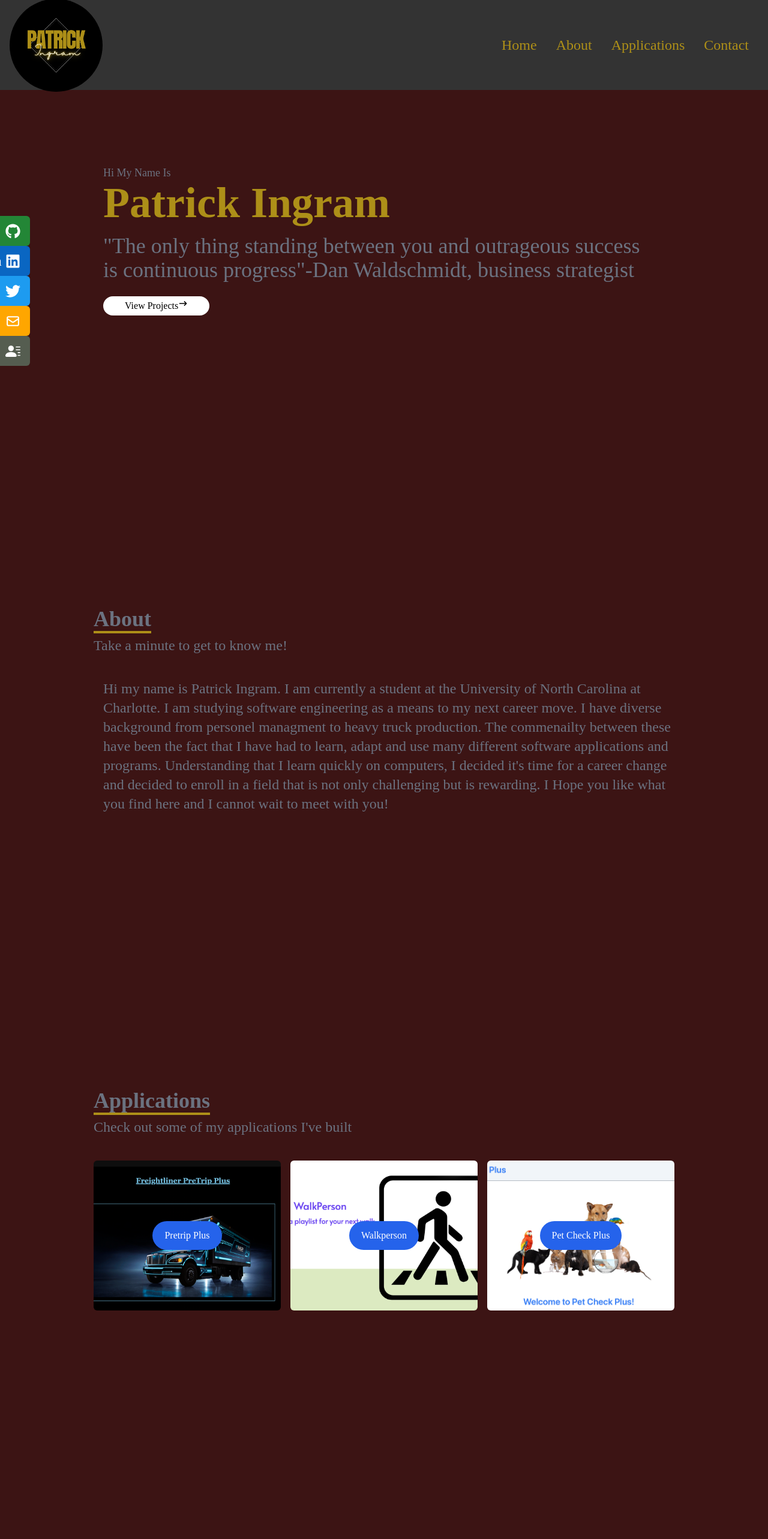
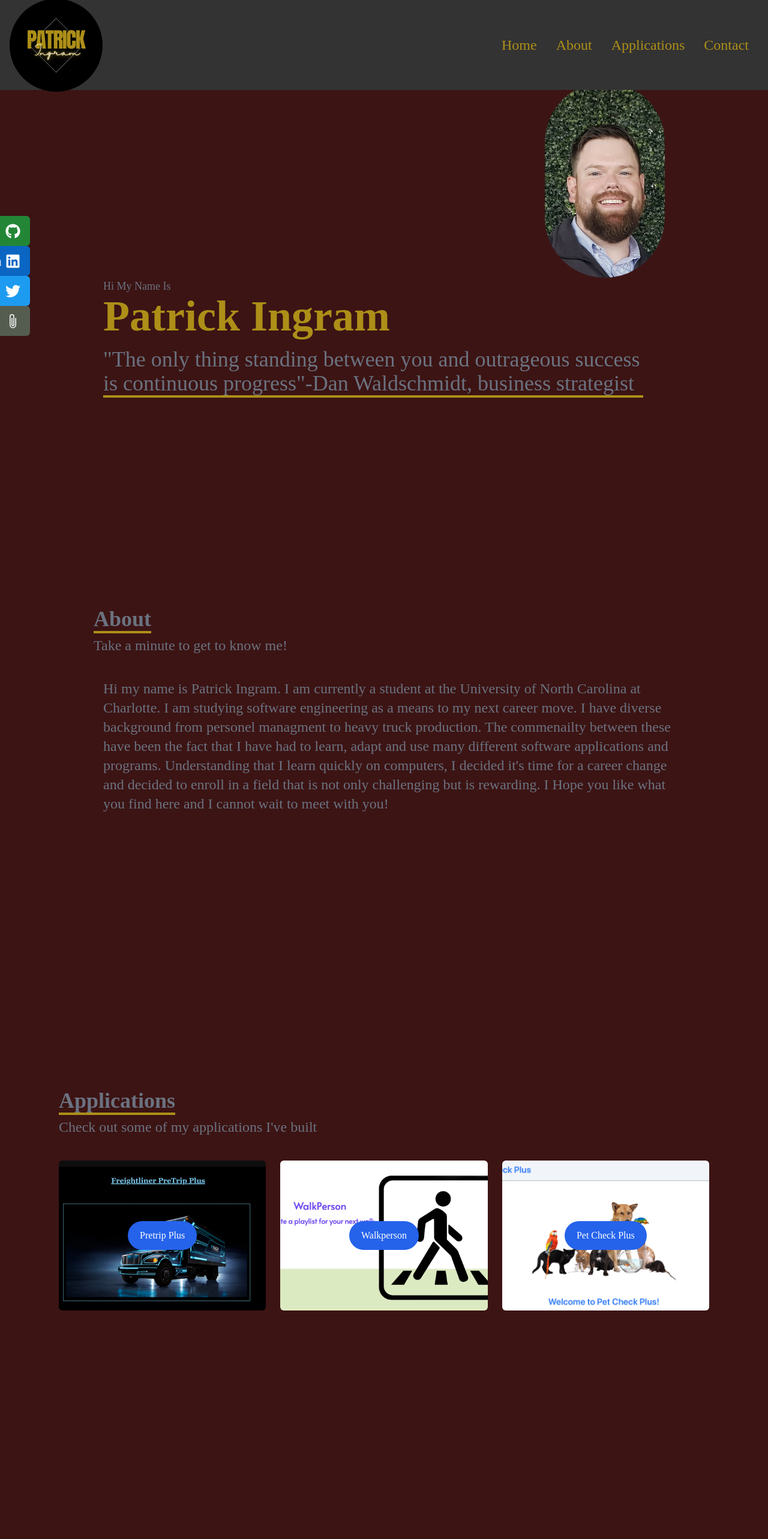
Before and after one commit to JeepingCoder/portfolio.react, a React (Create React App) app in the folder portfolio.react/: page / in a window 1280 px wide. Shown: the top 2566 px of the page at 60% size. Built offline with nearby package versions, Linux system fonts and the light colour scheme.

Commit message:
fixed social media icons

```diff
--- a/portfolio.react/src/components/about.jsx
+++ b/portfolio.react/src/components/about.jsx
@@ -1,40 +1,35 @@
 import React from "react";
-// import { head } from "./assets/head.png";
-
-
 
 const About = () => {
   return (
     <div name="about" className="w-full h-screen bg-[#3c1414] text-gray-500">
       <div className="flex flex-col justify-center items-center w-full h-full">
         <div>
-          <div>
-          {/* <img
-          className="rounded-full"
-          src={head}
-          alt="head"
-          style={{ width: "155px" }}
-        /> */}
-          </div>
-          <div className="sm-text-right pb-8 pl-4">
+          <div className="end-0 sm-text-right pb-8 pl-4">
             <p className="text-4xl font-bold inline border-b-4 border-[#ad8f18]">
               About
             </p>
             <h1 className="text-2xl py-2 ">Take a minute to get to know me!</h1>
           </div>
-          <div>
-            <div>
-              {/* <img src={head} alt="Patrick's Picture" /> */}
+
+          <div></div>
+          <div className="max-w-[1000px] w-full px-4 grid gird-cols-2 gap-8">
+            <div className="sm-text-right pb-8 pl-4">
+              <p className="text-2xl ">
+                Hi my name is Patrick Ingram. I am currently a student at the
+                University of North Carolina at Charlotte. I am studying
+                software engineering as a means to my next career move. I have
+                diverse background from personel managment to heavy truck
+                production. The commenailty between these have been the fact
+                that I have had to learn, adapt and use many different software
+                applications and programs. Understanding that I learn quickly on
+                computers, I decided it's time for a career change and decided
+                to enroll in a field that is not only challenging but is
+                rewarding. I Hope you like what you find here and I cannot wait
+                to meet with you!{" "}
+              </p>
             </div>
-
           </div>
-          <div>
-        </div>
-        <div className="max-w-[1000px] w-full px-4 grid gird-cols-2 gap-8">
-        <div className="sm-text-right pb-8 pl-4">
-            <p className="text-2xl ">Hi my name is Patrick Ingram. I am currently a student at the University of North Carolina at Charlotte. I am studying software engineering as a means to my next career move. I have diverse background from personel managment to heavy truck production. The commenailty between these have been the fact that I have had to learn, adapt and use many different software applications and programs. Understanding that I learn quickly on computers, I decided it's time for a career change and decided to enroll in a field that is not only challenging but is rewarding. I Hope you like what you find here and I cannot wait to meet with you! </p>
-        </div>
-        </div>
         </div>
       </div>
     </div>
--- a/portfolio.react/src/components/applications.jsx
+++ b/portfolio.react/src/components/applications.jsx
@@ -9,7 +9,7 @@ const Applications = () => {
       name="applications"
       className="w-full md:h-screen bg-[#3c1414] text-gray-500"
     >
-      <div className="max-w-[1000px] mx-auto p-4 flex flex-col justify-center w-full h-full">
+      <div className="max-w-[1100px] mx-auto p-2 flex flex-col justify-center w-full h-full">
         <div>
           <div className="pb-8">
             <p className="text-4xl font-bold inline border-b-4 border-[#ad8f18]">
@@ -20,7 +20,7 @@ const Applications = () => {
             </p>
           </div>
           {/* card */}
-          <div className="grid sm:grid-cols-2 md:grid-cols-3 gap-4">
+          <div className="grid sm:grid-cols-2 md:grid-cols-3 gap-6">
             {/* Grid */}
             <div
               style={{ backgroundImage: `url(${PreTrip})` }}
--- a/portfolio.react/src/components/contact.jsx
+++ b/portfolio.react/src/components/contact.jsx
@@ -3,7 +3,7 @@ import React from "react";
 const contact = () => {
     return (
         <div name="contact"className="w-full h-screen bg-[#3c1414] text-gray-500">
-            <div className="flex flex-col justify-center items-center w-full h-full">
+            <div className="w-full h-full max-w-[1000px] mx-auto px-8 flex flex-col justify-center">
                 <div>
                 <div className="sm-text-right pb-8 pl-4">
             <p className="text-4xl font-bold inline border-b-4 border-[#ad8f18]">
--- a/portfolio.react/src/components/home.jsx
+++ b/portfolio.react/src/components/home.jsx
@@ -1,23 +1,33 @@
 import React from "react";
-import {HiArrowNarrowRight} from 'react-icons/hi';
-// import { Link } from "react-scroll";
+import { HiArrowNarrowRight } from "react-icons/hi";
+import face from "../assets/Face.png";
 
-const Home =() =>{
-    return(
-        <div name= 'landingpage' className="w-full h-screen bg-[#3c1414]">
-            {/* container */}
-            <div className="max-w-[1000px] mx-auto px-8 flex flex-col justify-center h-full">
-                <p className="text-lg text-gray-500">Hi My Name Is</p>
-                <h1 className="text-3xl sm:text-7xl font-bold text-[#ad8f18]">Patrick Ingram</h1>
-                <h2 className="text-4xl mt-4 max-w-[900px] text-gray-500 ">"The only thing standing between you and outrageous success is continuous progress"-Dan Waldschmidt, business strategist</h2>
-                <div>
-            <button className="text-black flex itesm-center font-medium text bg-white text-med border-4 border-white rounded-full mt-6 px-8 hover:bg-[#ad8f18] hover:border-[#ad8f18] ">View Projects<HiArrowNarrowRight/></button>
-            </div>
-            </div>
+const Home = () => {
+  return (
+    <div name="landingpage" className="w-full h-screen bg-[#3c1414]">
+      {/* container */}
+      <div className="max-w-[1000px] mx-auto px-8 flex flex-col justify-center h-full">
+        <img
+          className="ml-auto rounded-full "
+          src={face}
+          alt="face"
+          style={{ width: "200px" }}
+        />
+        <p className="text-lg text-gray-500">Hi My Name Is</p>
+        <h1 className="text-3xl sm:text-7xl font-bold text-[#ad8f18]">
+          Patrick Ingram
+        </h1>
 
+        <h2 className="text-4xl mt-4 max-w-[900px] text-gray-500 inline border-b-4 border-[#ad8f18] ">
+          "The only thing standing between you and outrageous success is
+          continuous progress"-Dan Waldschmidt, business strategist
+        </h2>
+        <div>
 
         </div>
-    )
-}
+      </div>
+    </div>
+  );
+};
 
-export default Home
+export default Home;
--- a/portfolio.react/src/components/navbar.jsx
+++ b/portfolio.react/src/components/navbar.jsx
@@ -1,7 +1,6 @@
 import React, { useState } from "react";
 import { FaBars, FaTimes, FaGithub, FaLinkedin, FaTwitter } from "react-icons/fa";
-import { HiOutlineMail } from "react-icons/hi";
-import { BsFillPersonLinesFill } from "react-icons/bs";
+import { BsPaperclip } from "react-icons/bs";
 import Logo from "../assets/Hannah.png";
 import { Link } from "react-scroll";
 
@@ -44,8 +43,8 @@ const Navbar = () => {
           </li>
         </ul>
       </div>
-      {/* Hamburger Menu */}
-      <div onClick={handleClick} className=" md:hidden z-10">
+
+      <div onClick={handleClick} className=" md:hidden z-20">
         {!navi ? <FaBars /> : <FaTimes />}
       </div>
 
@@ -85,7 +84,7 @@ const Navbar = () => {
           <li className="w-[150px] h-[50px] flex justify-between items-center ml-[-100px] hover:ml-[-10px] duration-600 bg-[#238636] font-Ubuntu rounded-md">
             <a
               className="flex justify-between items-center w-full text-white"
-              href="/"
+              href="https://github.com/JeepingCoder"
             >
               Github <FaGithub size={25} />
             </a>
@@ -93,7 +92,7 @@ const Navbar = () => {
           <li className="w-[150px] h-[50px] flex justify-between items-center rounded-md ml-[-100px] hover:ml-[-10px] duration-600 bg-[#0a66c2] ">
             <a
               className="flex justify-between items-center w-full text-white"
-              href="/"
+              href="https://www.linkedin.com/in/ingrampr/"
             >
               Linkedin <FaLinkedin size={25} />
             </a>
@@ -101,25 +100,17 @@ const Navbar = () => {
           <li className="w-[150px] h-[50px] flex justify-between items-center rounded-md ml-[-100px] hover:ml-[-10px] duration-600 bg-[#1D9BF0] ">
             <a
               className="flex justify-between items-center w-full text-white"
-              href="/"
+              href="https://twitter.com/pingram1285"
             >
               Twitter <FaTwitter size={25} />
-            </a>
-          </li>
-          <li className="w-[150px] h-[50px] flex justify-between items-center rounded-md ml-[-100px] hover:ml-[-10px] duration-600 bg-[hsl(39,100%,50%)] ">
-            <a
-              className="flex justify-between items-center w-full text-white"
-              href="/"
-            >
-              Email <HiOutlineMail size={25} />
             </a>
           </li>
           <li className="w-[150px] h-[50px] flex justify-between items-center ml-[-100px] hover:ml-[-10px] duration-600 bg-[#555D50] rounded-md ">
             <a
               className="flex justify-between items-center w-full text-white"
-              href="/"
+              href="https://docs.google.com/document/d/1zMz9srtNIIRJgsFK5hhEM6UgaSL1hLqErHv5eOR_8OI/edit?usp=sharing"
             >
-              Resume <BsFillPersonLinesFill size={25} />
+              Resume <BsPaperclip size={25} />
             </a>
           </li>
         </ul>
```
Also changed, not shown: portfolio.react/src/assets/Face.png (renamed from portfolio.react/src/assets/head.png).
